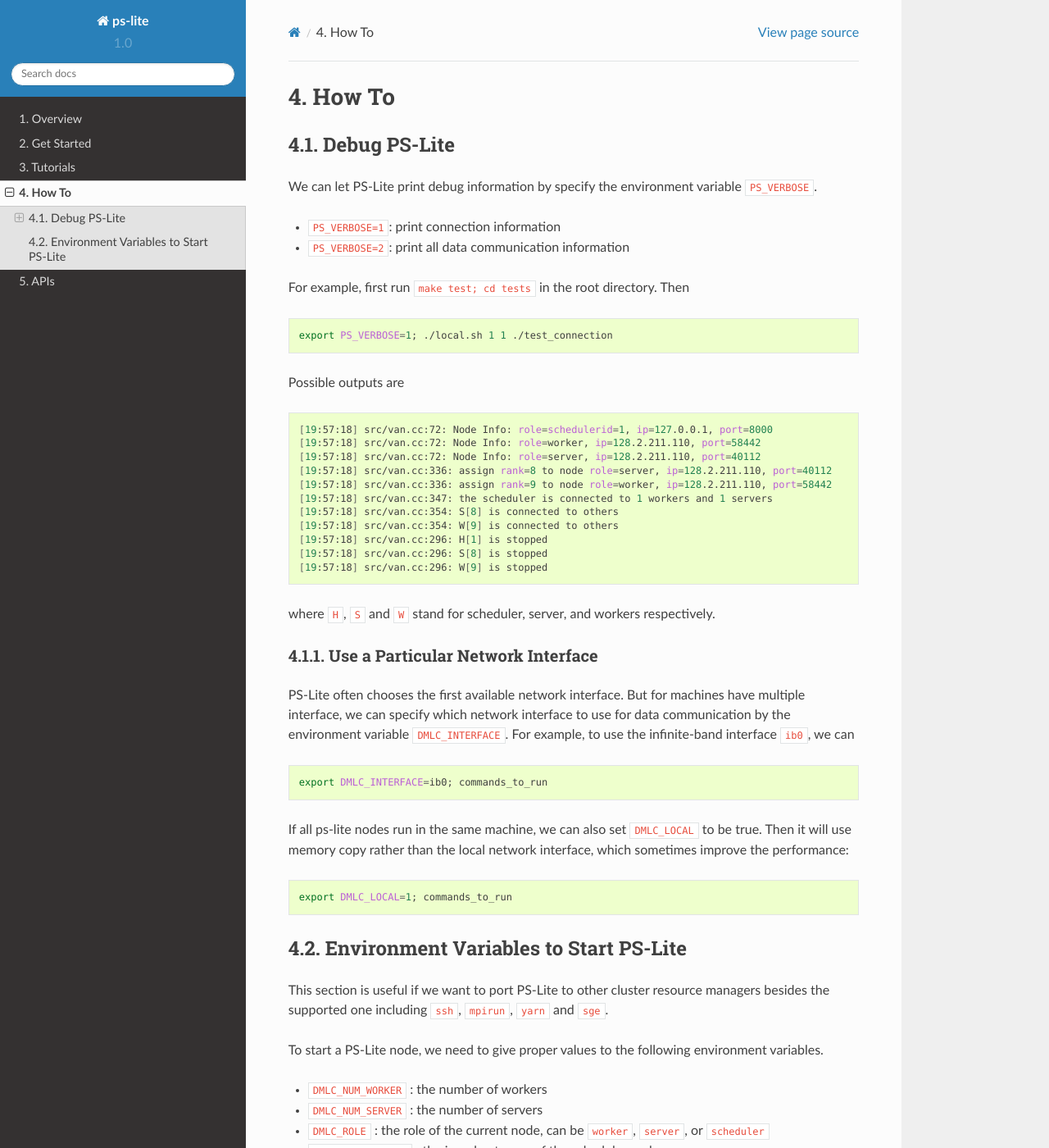
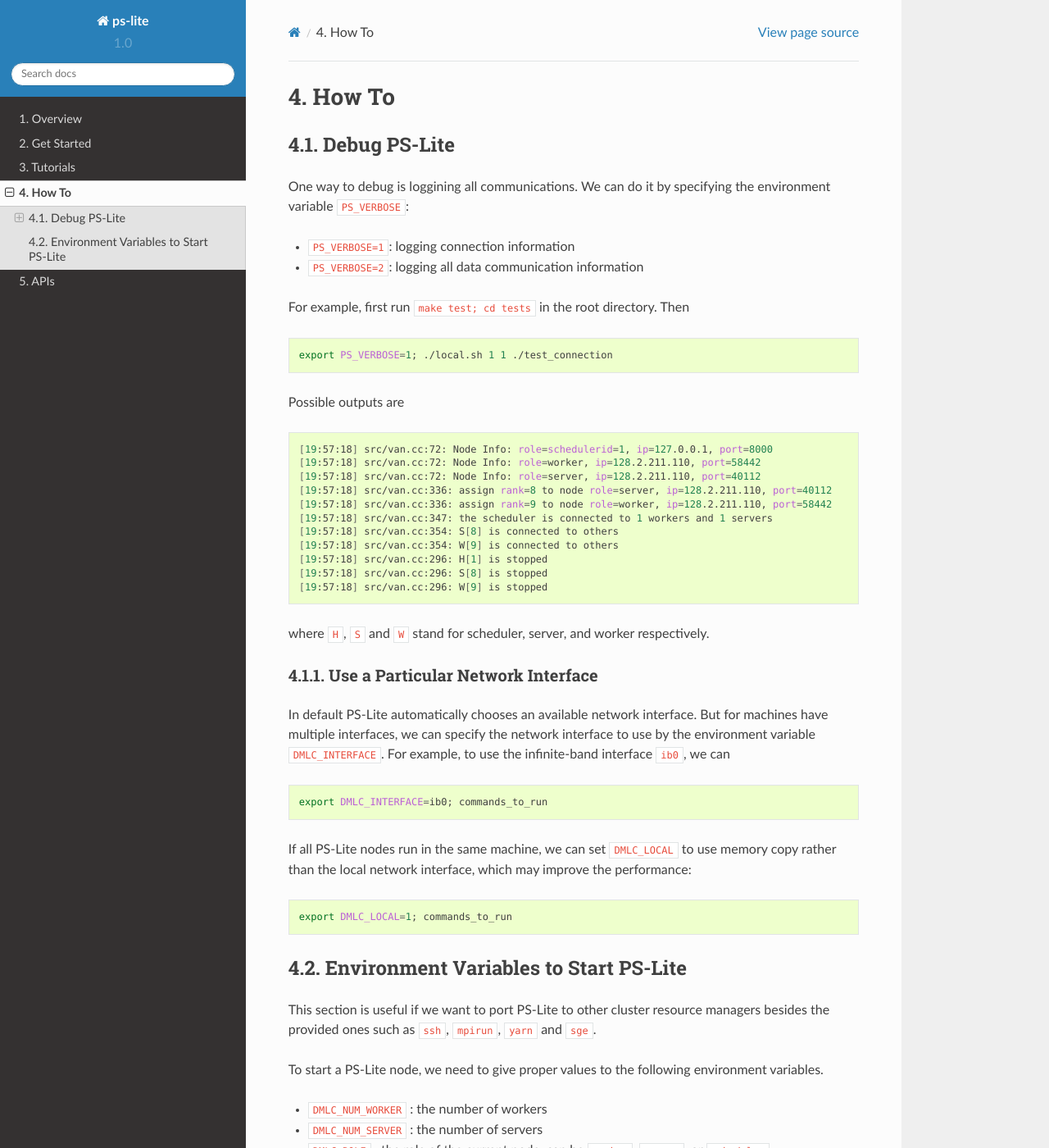
Before and after one commit to dmlc/ps-lite, a Sphinx documentation site: the page built from docs/how_to.md, in a window 1280 px wide and 1400 px high. Shown: the whole window at 82% size. Built offline with Sphinx 7.4.7 and the Read the Docs theme 2.0.0, drawn with Linux system fonts in a browser that asks for light colours.

Commit message:
spellchek

````diff
--- a/docs/how_to.md
+++ b/docs/how_to.md
@@ -2,10 +2,10 @@
 
 ## Debug PS-Lite
 
-We can let PS-Lite print debug information by specify the environment variable
-`PS_VERBOSE`.
-- `PS_VERBOSE=1`: print connection information
-- `PS_VERBOSE=2`: print all data communication information
+One way to debug is loggining all communications. We can do it by specifying
+the environment variable `PS_VERBOSE`:
+- `PS_VERBOSE=1`: logging connection information
+- `PS_VERBOSE=2`: logging all data communication information
 
 For example, first run `make test; cd tests` in the root directory. Then
 ```bash
@@ -25,21 +25,21 @@ Possible outputs are
 [19:57:18] src/van.cc:296: S[8] is stopped
 [19:57:18] src/van.cc:296: W[9] is stopped
 ```
-where `H`, `S` and `W` stand for scheduler, server, and workers respectively.
+where `H`, `S` and `W` stand for scheduler, server, and worker respectively.
 
 ### Use a Particular Network Interface ###
 
-PS-Lite often chooses the first available network interface. But for machines
-have multiple interface, we can specify which network interface to use for data
-communication by the environment variable `DMLC_INTERFACE`. For example, to use
-the infinite-band interface `ib0`, we can
+In default PS-Lite automatically chooses an available network interface. But for
+machines have multiple interfaces, we can specify the network interface to use
+by the environment variable `DMLC_INTERFACE`. For example, to use the
+infinite-band interface `ib0`, we can
 ```bash
 export DMLC_INTERFACE=ib0; commands_to_run
 ```
 
-If all ps-lite nodes run in the same machine, we can also set `DMLC_LOCAL` to be
-true. Then it will use memory copy rather than the local network interface,
-which sometimes improve the performance:
+If all PS-Lite nodes run in the same machine, we can set `DMLC_LOCAL` to use
+memory copy rather than the local network interface, which may improve the
+performance:
 ```bash
 export DMLC_LOCAL=1; commands_to_run
 ```
@@ -47,7 +47,7 @@ export DMLC_LOCAL=1; commands_to_run
 ## Environment Variables to Start PS-Lite
 
 This section is useful if we want to port PS-Lite to other cluster resource
-managers besides the supported one including `ssh`, `mpirun`, `yarn` and `sge`.
+managers besides the provided ones such as `ssh`, `mpirun`, `yarn` and `sge`.
 
 To start a PS-Lite node, we need to give proper values to the following
 environment variables.
````
